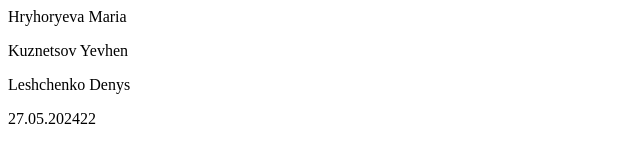
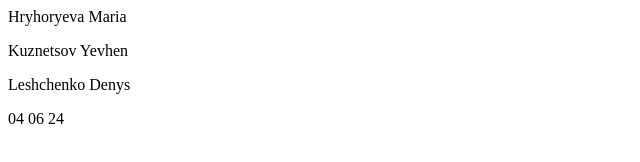
Before and after one commit to EvgenKuznec12/lab4-5, a plain HTML site: page lab01/index.html in a window 1280 px wide. Shown: the full height of the page, 0-640 px from the left. Drawn offline with Linux system fonts and the light colour scheme.

Commit message:
Add files via upload

```diff
--- a/lab01/index.html
+++ b/lab01/index.html
@@ -4,4 +4,4 @@ Kuznetsov Yevhen
 <p>
 Leshchenko Denys
 <p>
-27.05.202422
+04 06 24
```
